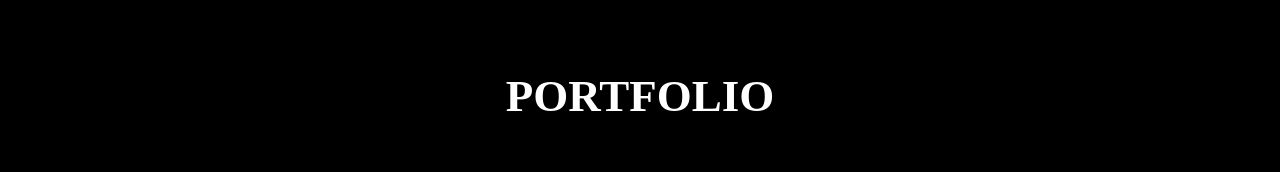
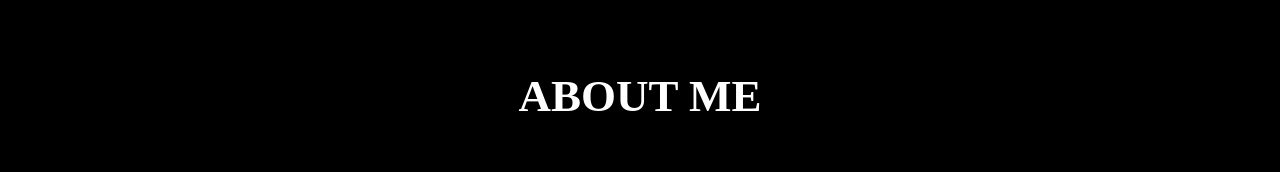
Before and after one commit to JanjanFlores/Porfolio, a plain HTML site: page index.html in a window 1280 px wide. Shown: the part 1312-1484 px from the top of the page. Drawn offline with Linux system fonts and the light colour scheme.

Commit message:
Update index.html

```diff
--- a/index.html
+++ b/index.html
@@ -134,7 +134,7 @@
 	</section>
     <section id="about">
 		<div class="container">
-			<center><h1>Portfolio</h1></center>
+			<center><h1>About Me</h1></center>
 			<div class="row">
 				<div id="left" class="col-md-4 col-md-offset-2">
 					<span>
```
